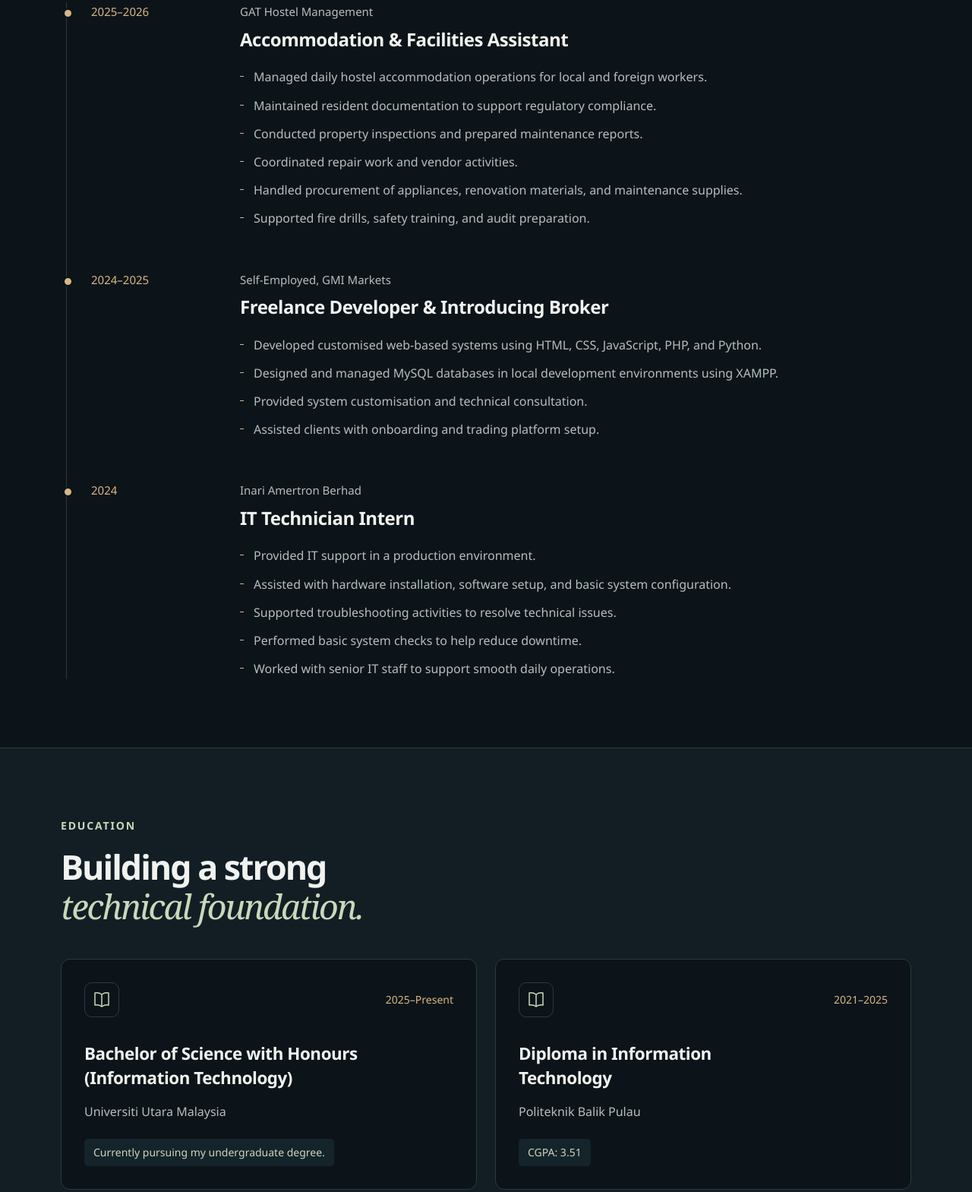
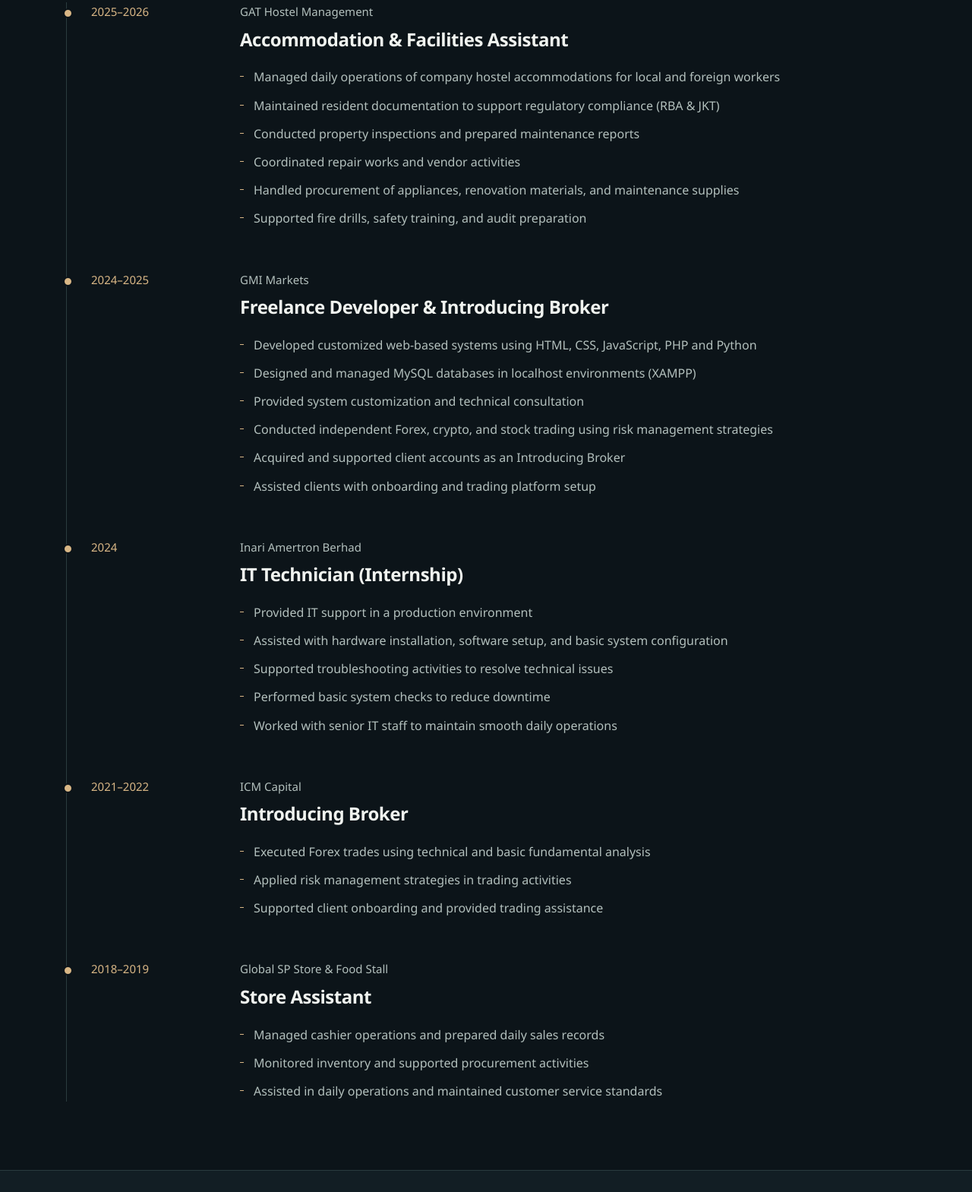
Before and after one commit to shann8888/my-resume-site, a plain HTML site: page index.html in a window 1280 px wide. Shown: the part 2348-3917 px from the top of the page at 76% size. Drawn offline with Linux system fonts and the light colour scheme.

Commit message:
Add complete work history and responsibilities to resume

```diff
--- a/index.html
+++ b/index.html
@@ -92,25 +92,79 @@
     </section>
 
     <section class="section container" id="experience">
-        <div class="section-heading reveal"><p class="eyebrow">SELECTED WORK EXPERIENCE</p>
-            <h2>Experience with<br><em>real-world responsibilities.</em></h2></div>
+        <div class="section-heading reveal">
+            <p class="eyebrow">WORK EXPERIENCE</p>
+            <h2>Experience with<br><em>real-world responsibilities.</em></h2>
+        </div>
         <div class="timeline">
             <article class="timeline-item reveal">
                 <div class="timeline-date">2025–2026</div>
-                <div class="timeline-content"><p class="company">GAT Hostel Management</p>
-                    <h3>Accommodation &amp; Facilities Assistant</h3><ul class="responsibilities"><li>Managed daily hostel accommodation operations for local and foreign workers.</li><li>Maintained resident documentation to support regulatory compliance.</li><li>Conducted property inspections and prepared maintenance reports.</li><li>Coordinated repair work and vendor activities.</li><li>Handled procurement of appliances, renovation materials, and maintenance supplies.</li><li>Supported fire drills, safety training, and audit preparation.</li></ul></div>
+                <div class="timeline-content">
+                    <p class="company">GAT Hostel Management</p>
+                    <h3>Accommodation &amp; Facilities Assistant</h3>
+                    <ul class="responsibilities">
+                        <li>Managed daily operations of company hostel accommodations for local and foreign workers</li>
+                        <li>Maintained resident documentation to support regulatory compliance (RBA &amp; JKT)</li>
+                        <li>Conducted property inspections and prepared maintenance reports</li>
+                        <li>Coordinated repair works and vendor activities</li>
+                        <li>Handled procurement of appliances, renovation materials, and maintenance supplies</li>
+                        <li>Supported fire drills, safety training, and audit preparation</li>
+                    </ul>
+                </div>
             </article>
             <article class="timeline-item reveal">
                 <div class="timeline-date">2024–2025</div>
-                <div class="timeline-content"><p class="company">Self-Employed, GMI Markets</p>
-                    <h3>Freelance Developer &amp; Introducing Broker</h3><ul class="responsibilities"><li>Developed customised web-based systems using HTML, CSS, JavaScript, PHP, and Python.</li><li>Designed and managed MySQL databases in local development environments using XAMPP.</li><li>Provided system customisation and technical consultation.</li><li>Assisted clients with onboarding and trading platform setup.</li></ul></div>
+                <div class="timeline-content">
+                    <p class="company">GMI Markets</p>
+                    <h3>Freelance Developer &amp; Introducing Broker</h3>
+                    <ul class="responsibilities">
+                        <li>Developed customized web-based systems using HTML, CSS, JavaScript, PHP and Python</li>
+                        <li>Designed and managed MySQL databases in localhost environments (XAMPP)</li>
+                        <li>Provided system customization and technical consultation</li>
+                        <li>Conducted independent Forex, crypto, and stock trading using risk management strategies</li>
+                        <li>Acquired and supported client accounts as an Introducing Broker</li>
+                        <li>Assisted clients with onboarding and trading platform setup</li>
+                    </ul>
+                </div>
             </article>
             <article class="timeline-item reveal">
                 <div class="timeline-date">2024</div>
-                <div class="timeline-content"><p class="company">Inari Amertron Berhad</p>
-                    <h3>IT Technician Intern</h3><ul class="responsibilities"><li>Provided IT support in a production environment.</li><li>Assisted with hardware installation, software setup, and basic system configuration.</li><li>Supported troubleshooting activities to resolve technical issues.</li><li>Performed basic system checks to help reduce downtime.</li><li>Worked with senior IT staff to support smooth daily operations.</li></ul></div>
+                <div class="timeline-content">
+                    <p class="company">Inari Amertron Berhad</p>
+                    <h3>IT Technician (Internship)</h3>
+                    <ul class="responsibilities">
+                        <li>Provided IT support in a production environment</li>
+                        <li>Assisted with hardware installation, software setup, and basic system configuration</li>
+                        <li>Supported troubleshooting activities to resolve technical issues</li>
+                        <li>Performed basic system checks to reduce downtime</li>
+                        <li>Worked with senior IT staff to maintain smooth daily operations</li>
+                    </ul>
+                </div>
             </article>
-
+            <article class="timeline-item reveal">
+                <div class="timeline-date">2021–2022</div>
+                <div class="timeline-content">
+                    <p class="company">ICM Capital</p>
+                    <h3>Introducing Broker</h3>
+                    <ul class="responsibilities">
+                        <li>Executed Forex trades using technical and basic fundamental analysis</li>
+                        <li>Applied risk management strategies in trading activities</li>
+                        <li>Supported client onboarding and provided trading assistance</li>
+                    </ul>
+                </div>
+            </article>
+            <article class="timeline-item reveal">
+                <div class="timeline-date">2018–2019</div>
+                <div class="timeline-content">
+                    <p class="company">Global SP Store &amp; Food Stall</p>
+                    <h3>Store Assistant</h3>
+                    <ul class="responsibilities">
+                        <li>Managed cashier operations and prepared daily sales records</li>
+                        <li>Monitored inventory and supported procurement activities</li>
+                        <li>Assisted in daily operations and maintained customer service standards</li>
+                    </ul>
+                </div>
+            </article>
         </div>
     </section>
 
```
